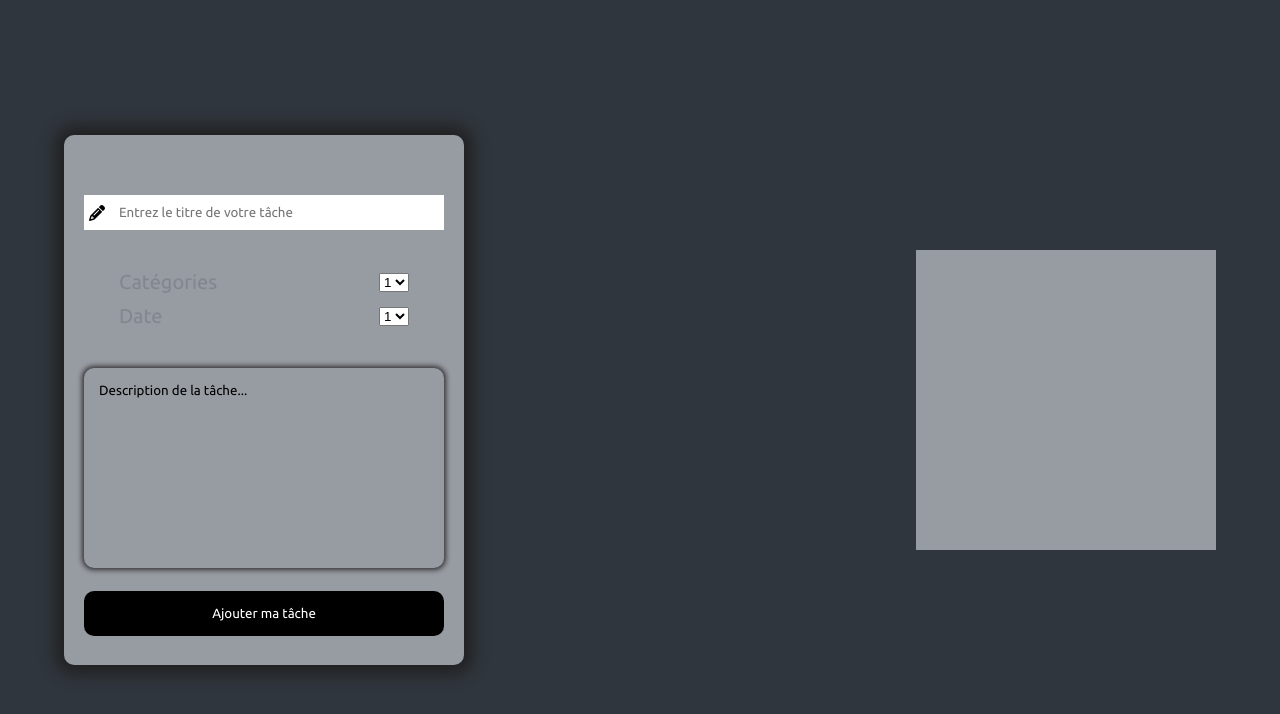
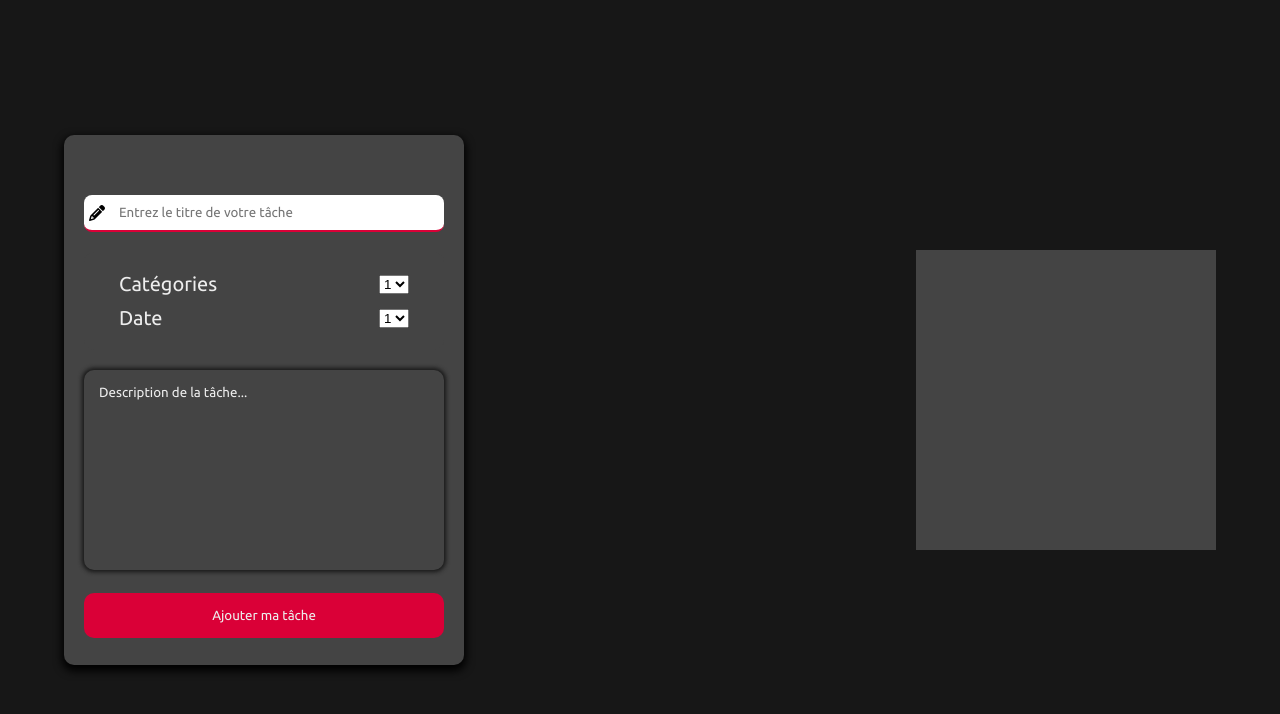
Before and after one commit to ProjectServer/AppToDo-Website, a plain HTML site: page index.html in a window 1280 px wide. Drawn offline with Linux system fonts and the light colour scheme.

Commit message:
Update style.css

```diff
--- a/assets/css/style.css
+++ b/assets/css/style.css
@@ -20,7 +20,7 @@ html, body {
   width: 100%;
   height: 100%;
   margin: 0;
-  background: #30363D;
+  background: #171717;
   font-family: "Ubuntu", sans-serif;
 }
 
@@ -36,8 +36,8 @@ html, body {
 .container .task-form {
   width: 400px;
   height: 530px;
-  background: #979BA2;
-  box-shadow: 0px 0px 16px 8px #1f1f1f;
+  background: #444444;
+  box-shadow: 0px 4px 8px 2px #000000;
   border-radius: 10px;
   padding: 60px 20px 20px 20px;
 }
@@ -45,8 +45,9 @@ html, body {
 .container .task-form .task-form-title input {
   width: 100%;
   padding: 10px 35px;
+  border-radius: 8px;
   border: none;
-  border-bottom: 2px solid blac;
+  border-bottom: 2px solid #DA0037;
   outline: none;
 }
 
@@ -59,7 +60,7 @@ html, body {
 .container .task-form .task-informations {
   margin-top: 20px;
   width: 100%;
-  background: #979BA2;
+  background: #444444;
   border-radius: 10px;
   padding: 10px 35px;
   display: flex;
@@ -75,7 +76,7 @@ html, body {
 
 .container .task-form .task-informations .task-informations-categories h2 {
   font-size: 20px;
-  color: #82878F;
+  color: #EDEDED;
   font-weight: 400;
 }
 
@@ -88,7 +89,7 @@ html, body {
 
 .container .task-form .task-informations .task-informations-date h2 {
   font-size: 20px;
-  color: #82878F;
+  color: #EDEDED;
   font-weight: 400;
 }
 
@@ -103,21 +104,21 @@ html, body {
   border-radius: 10px;
   padding: 15px 15px;
   outline: none;
-  background: #979BA2;
-  box-shadow: 0px 0px 5px 2px #343434;
+  background: #444444;
+  box-shadow: 0px 0px 4px 2px #171717;
   border: none;
 }
 
 .container .task-form .task-description ::-moz-placeholder {
-  color: black;
+  color: #EDEDED;
 }
 
 .container .task-form .task-description :-ms-input-placeholder {
-  color: black;
+  color: #EDEDED;
 }
 
 .container .task-form .task-description ::placeholder {
-  color: black;
+  color: #EDEDED;
 }
 
 .container .task-form .task-button {
@@ -128,8 +129,8 @@ html, body {
   width: 100%;
   padding: 15px 0px;
   border: none;
-  background: black;
-  color: white;
+  background: #DA0037;
+  color: #EDEDED;
   border-radius: 10px;
   cursor: pointer;
   outline: none;
@@ -143,5 +144,5 @@ html, body {
 .container .tasks-content {
   width: 300px;
   height: 300px;
-  background: #979BA2;
+  background: #444444;
 }/*# sourceMappingURL=style.css.map */
```
